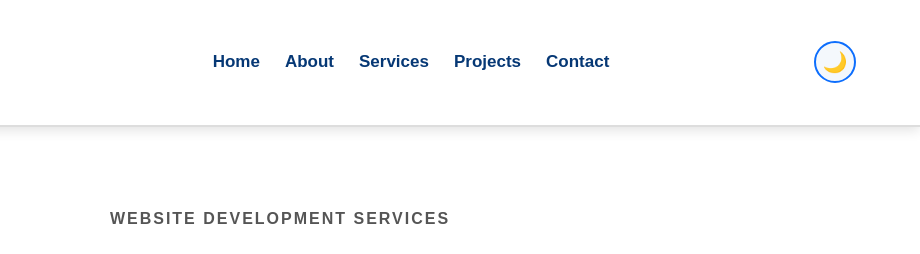
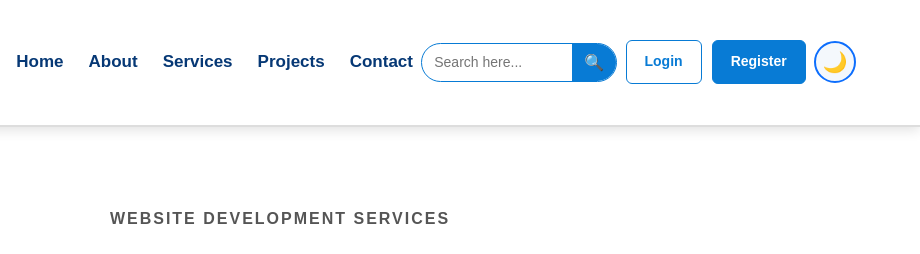
Before and after one commit to darshanprajapati2026/Krushil-Portfolio, a plain HTML site: page index.html in a window 1280 px wide. Shown: the top 254 px of the page, 360-1280 px from the left. Drawn offline with Linux system fonts and the light colour scheme.

Commit message:
Add files via upload

```diff
--- a/index.html
+++ b/index.html
@@ -25,6 +25,15 @@
             <a href="#projects">Projects</a>
             <a href="#contact">Contact</a>
         </nav>
+        <!-- Search Box -->
+        <form class="navbar-search" id="navbar-search">
+            <input type="search" id="search-input" placeholder="Search here...">
+            <button type="submit">🔍</button>
+        </form>
+        <div class="auth-buttons">
+            <a href="login.html" class="login-btn">Login</a>
+            <a href="register.html" class="register-btn">Register</a>
+        </div>
         <!-- Dark / Light Theme Button -->
         <button id="theme-toggle" class="theme-toggle" type="button">
             🌙
--- a/script.js
+++ b/script.js
@@ -41,3 +41,29 @@ if (themeToggle) {
 
     });
 }
+
+document.getElementById("navbar-search").addEventListener("submit", function (e) {
+    e.preventDefault();
+
+    const searchText = document.getElementById("search-input")
+        .value.trim().toLowerCase();
+
+    const sections = document.querySelectorAll("section");
+
+    let found = false;
+
+    sections.forEach(function (section) {
+        const content = section.innerText.toLowerCase();
+
+        if (!found && content.includes(searchText) && searchText !== "") {
+            section.scrollIntoView({
+                behavior: "smooth"
+            });
+            found = true;
+        }
+    });
+
+    if (!found && searchText !== "") {
+        alert("No matching content found!");
+    }
+});
--- a/style.css
+++ b/style.css
@@ -581,3 +581,105 @@ section,
 footer {
     transition: background-color 0.3s, color 0.3s;
 }
+
+
+/* Navbar Search Box */
+.navbar-search {
+    display: flex;
+    align-items: center;
+    border: 1px solid #087bd5;
+    border-radius: 25px;
+    overflow: hidden;
+    background: white;
+}
+
+.navbar-search input {
+    width: 150px;
+    padding: 10px 12px;
+    border: none;
+    outline: none;
+    font-size: 14px;
+    background: transparent;
+    color: #222;
+}
+
+.navbar-search button {
+    padding: 9px 12px;
+    border: none;
+    background: #087bd5;
+    color: white;
+    cursor: pointer;
+    font-size: 16px;
+}
+
+.navbar-search button:hover {
+    background: #005da8;
+}
+
+/* Dark Theme */
+[data-theme="dark"] .navbar-search {
+    background: #1e293b;
+    border-color: #36a9f5;
+}
+
+[data-theme="dark"] .navbar-search input {
+    color: white;
+}
+
+[data-theme="dark"] .navbar-search input::placeholder {
+    color: #cbd5e1;
+}
+
+/* Mobile Responsive */
+@media (max-width: 768px) {
+    .navbar-search input {
+        width: 100px;
+    }
+}
+
+.auth-buttons {
+    display: flex;
+    align-items: center;
+    gap: 10px;
+}
+
+.auth-buttons a {
+    text-decoration: none;
+    padding: 9px 18px;
+    border-radius: 6px;
+    font-size: 14px;
+    font-weight: 600;
+    transition: 0.3s;
+}
+
+.login-btn {
+    color: #087bd5;
+    border: 1px solid #087bd5;
+    background: transparent;
+}
+
+.register-btn {
+    color: white;
+    background: #087bd5;
+    border: 1px solid #087bd5;
+}
+
+.login-btn:hover {
+    background: #087bd5;
+    color: white;
+}
+
+.register-btn:hover {
+    background: #005da8;
+}
+
+/* Dark theme */
+[data-theme="dark"] .login-btn {
+    color: #36a9f5;
+    border-color: #36a9f5;
+}
+
+[data-theme="dark"] .register-btn {
+    background: #087bd5;
+    color: white;
+}
```
Also changed, not shown: login.html (added), register.html (added).
